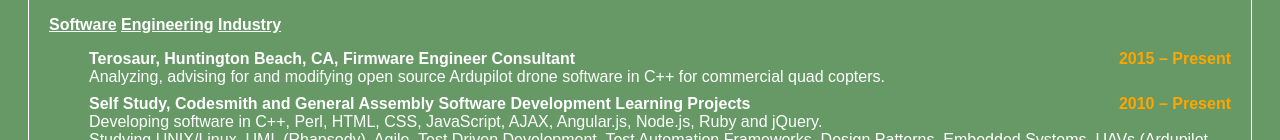
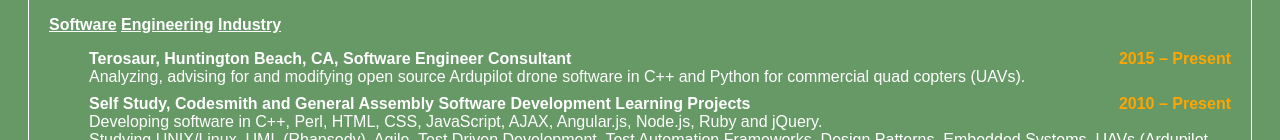
Before and after one commit to kcarring/kcarring.github.io, a plain HTML site: page index.html in a window 1280 px wide. Shown: the part 777-917 px from the top of the page. Drawn offline with Linux system fonts and the light colour scheme.

Commit message:
more pix

```diff
--- a/index.html
+++ b/index.html
@@ -1,4 +1,4 @@
-<!doctype html>
+<!doctype html> <!-- this is HTML5 -->
 <html>
 	<head>
 		<meta charset="utf-8">
@@ -40,7 +40,7 @@
 			<strong>Design, Development and Testing</strong>: Agile, Object Oriented Design, UML (Rhapsody), Design Patterns, Git, ClearCase, ClearQuest, Code Blocks and Visual Studio IDEs, Test Driven Development and Test Automation Frameworks.
 			<strong>Communication</strong>: MS Office Suite, DDS and Formal Software Lifecycle Models.</P>
 
-			<p>Thrive in challenging, dynamic environments, within a wide variety of industries, applying the full range of proven capabilities, to make key contributions to corporate profit improvement.  </P>
+			<p>Thrive in challenging, dynamic environments, within a wide variety of industries, applying the full range of proven capabilities, to make key contributions to corporate profit improvement.</P>
 
 
 
@@ -49,8 +49,8 @@
 
 			<ul style="list-style: none;">
 				<li>
-					<h4><strong>Terosaur</strong>, Huntington Beach, CA, Firmware Engineer Consultant<span>2015 – Present</span></h4>
-					<p>Analyzing, advising for and modifying open source Ardupilot drone software in C++ for commercial quad copters.</p>
+					<h4><strong>Terosaur</strong>, Huntington Beach, CA, Software Engineer Consultant<span>2015 – Present</span></h4>
+					<p>Analyzing, advising for and modifying open source Ardupilot drone software in C++ and Python for commercial quad copters (UAVs).</p>
 				</li>
 				<li>
 					<h4><strong>Self Study, Codesmith and General Assembly Software Development Learning Projects</strong><span>2010 – Present</span></h4>
```
Also changed, not shown: IMG_0057b.JPG (added), 1 other file.
